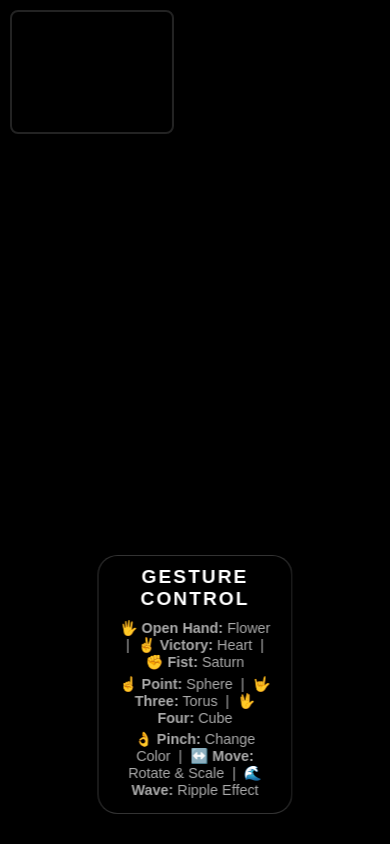
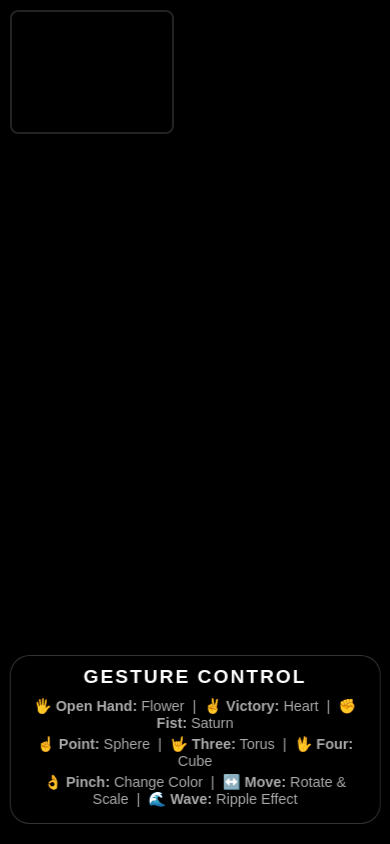
Before and after one commit to Astronomox/Particle-Kingo, a plain HTML site: page magic.html in a window 390 px wide. Drawn offline with nearby package versions, Linux system fonts and the light colour scheme; a script that the page names is missing.

Commit message:
Refactor magic.html for improved UI and functionality
Updated the HTML structure and improved the UI layout for better responsiveness. Enhanced the JavaScript logic for gesture control and particle effects.

```diff
--- a/magic.html
+++ b/magic.html
@@ -7,7 +7,7 @@
         body { margin: 0; overflow: hidden; background-color: #000; font-family: sans-serif; }
         #canvas-container { width: 100vw; height: 100vh; position: absolute; top: 0; left: 0; z-index: 1; }
         #video-input { position: absolute; top: 10px; left: 10px; width: 160px; height: 120px; transform: scaleX(-1); z-index: 2; border: 2px solid #333; border-radius: 8px; opacity: 0.7; }
-        #ui { position: absolute; bottom: 30px; left: 50%; transform: translateX(-50%); color: white; text-align: center; z-index: 2; pointer-events: none; }
+        #ui { position: absolute; bottom: 20px; left: 50%; transform: translateX(-50%); color: white; text-align: center; z-index: 2; pointer-events: none; width: 95%; max-width: 1400px; }
         .instruction { background: rgba(0,0,0,0.5); padding: 10px 20px; border-radius: 20px; backdrop-filter: blur(5px); border: 1px solid rgba(255,255,255,0.2); }
         h1 { margin: 0 0 10px 0; font-size: 1.2rem; text-transform: uppercase; letter-spacing: 2px; }
         p { margin: 5px 0; font-size: 0.9rem; color: #aaa; }
```
